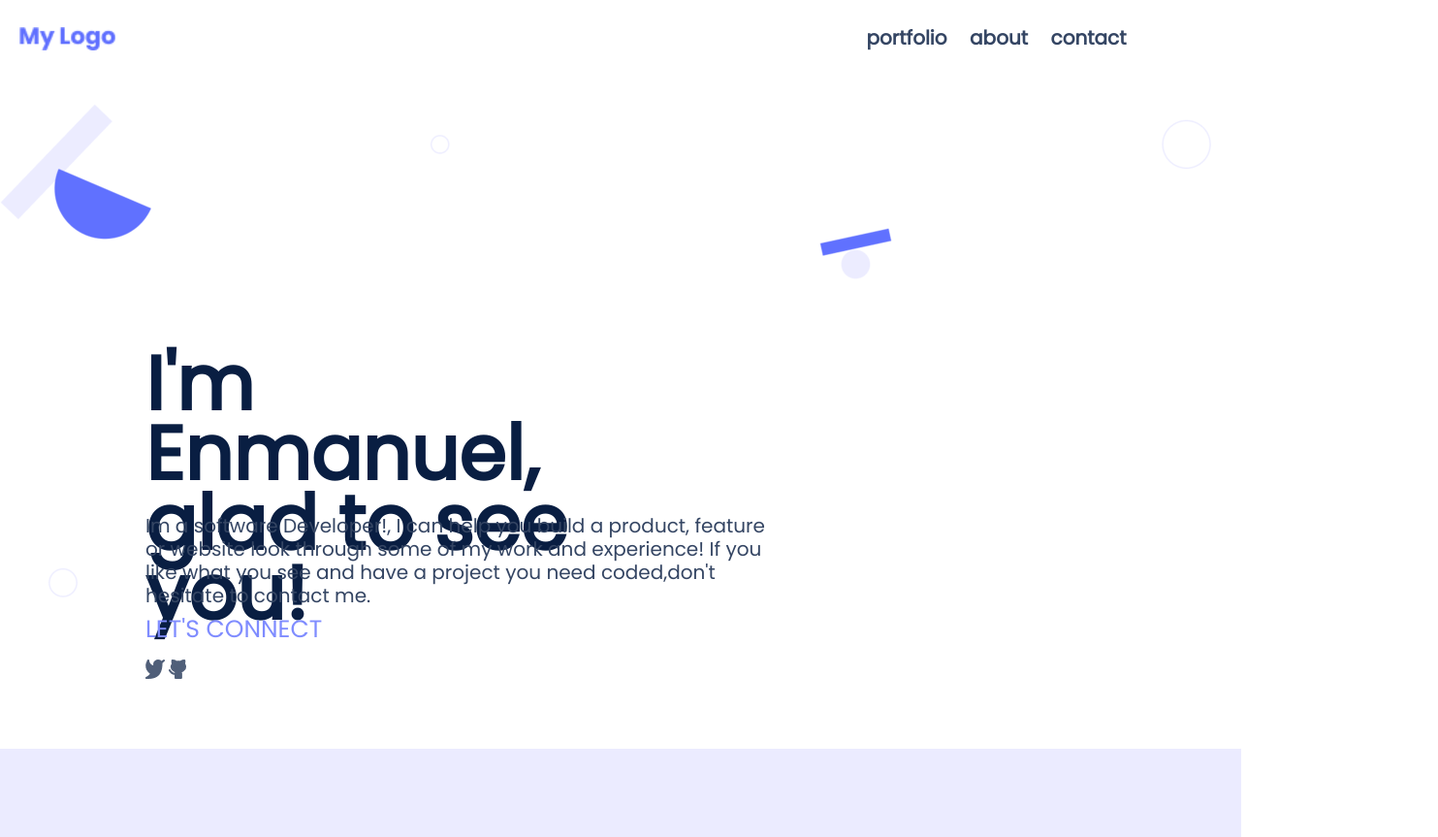
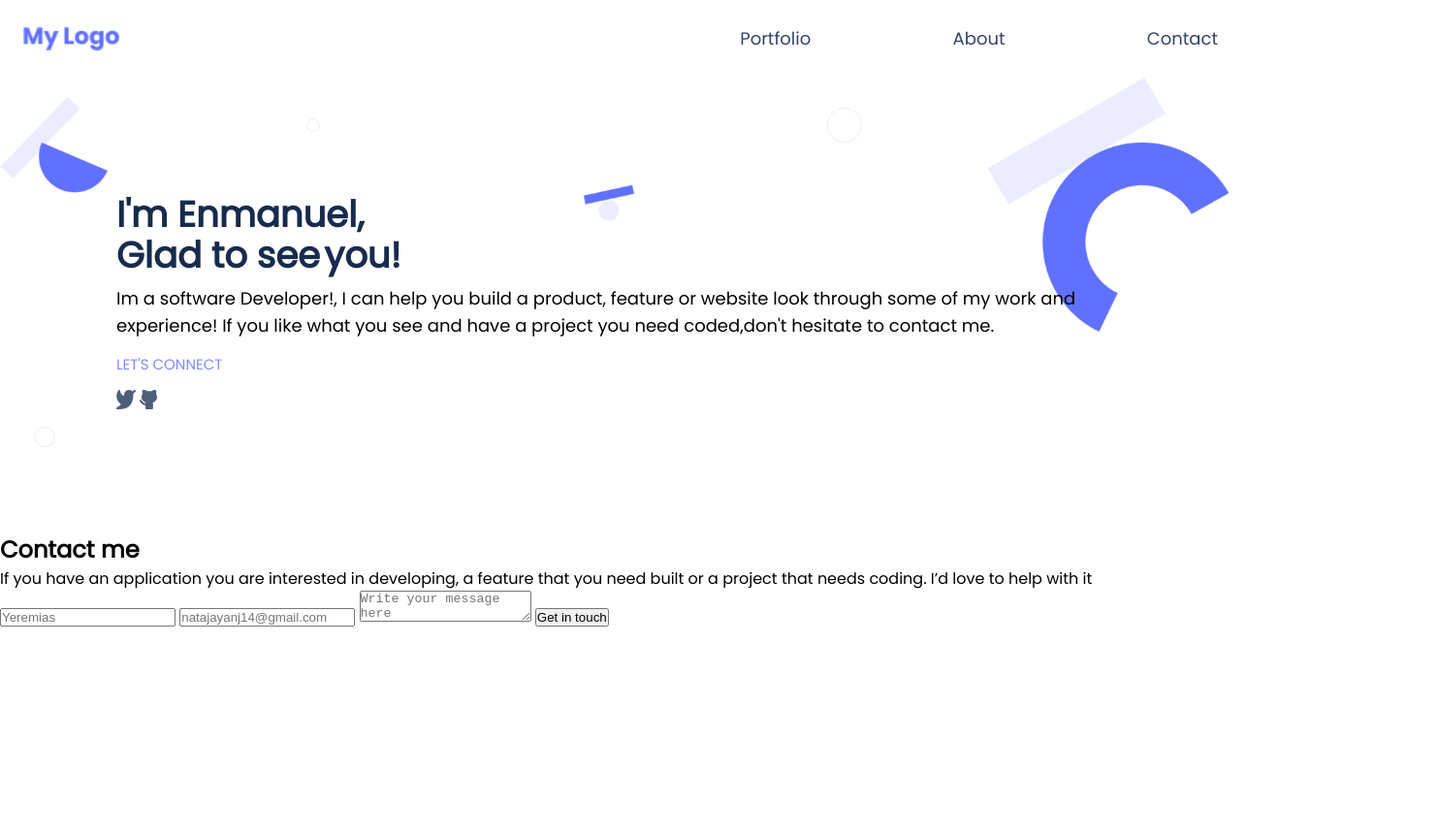
Before and after one commit to elassis/mobile_version_portfolio, a plain HTML site: page index.html in a window 1280 px wide. Shown: the top 863 px of the page at 97% size, 1483 px wide, since content can reach past the window. After the commit the page ends 800 px from the top, so only its background shows below. Drawn offline with Linux system fonts and the light colour scheme.

Commit message:
Add Responsiveness to main nav

```diff
--- a/index.html
+++ b/index.html
@@ -11,25 +11,24 @@
     <title>Document</title>
 </head>
 <body>
-    <header>
-        <div>
-            <img src="elements/my-logo.png" alt="logo">
-        </div>
-        <nav>
+    <header class="header">
+            <img src="elements/my-logo.png" alt="logo" class="img-logo">
+        <nav class="nav">
             <ul class="navbar">
                 <li><a href="#">portfolio</a></li>
                 <li><a href="#">about</a></li>
                 <li><a href="#">contact</a></li>
             </ul>
-            <i class="fas fa-bars"></i>
+            <i class="fas fa-bars icon-element"></i>
         </nav>
+
     </header>
-    <main>
-        <div class="test"></div>
-        <span class="shapes-mobile"></span>
+    <main class="main">
 
         <div class="wrapper">
-            <h2 class="primary-text">I'm Enmanuel, glad to see you!</h2>
+            <h1 class="primary-text">I'm Enmanuel,</h1>
+            <h2 class="primary-text float">Glad to see</h2>
+            <h3 class="primary-text you">you!</h3>
             <p class="secondary-text">Im a software Developer!, I can help you build a product, feature or website look through some of my work and experience!
                 If you like what you see and have a project you need coded,don't hesitate to contact me.</p>
             <p class="third-text">let's connect</p>
@@ -40,7 +39,7 @@
           </div>
     </main>
 
-    <section>
+    <!-- <section>
       <ul class="work">
         <li class="project">
             <div class="screenshot">
@@ -139,11 +138,11 @@
         </div>
         </li>
       </ul>
-    </section>
+    </section> -->
 
-    <section class="about">
+    <!-- <section class="about">
         <div class="wrapper-about">
-            <h2 class="about-title ">About Myself</h2>
+            <h2 class="about-title">About Myself</h2>
             <p class="about-subtitle ">Im a software Developer!, I can help you build a product, feature or website look through some of my work and experience!
                 If you like what you see and have a project you need coded,don't hesitate to contact me.</p>
             <a class="third-text conect">let's connect</a>
@@ -189,7 +188,7 @@
             </div>
           </li>
         </ul>
-    </section>
+    </section> -->
     <section class="contact-form">
         <span class="shapes-form"></span>
 
--- a/style.css
+++ b/style.css
@@ -1,29 +1,82 @@
-body {
+* {
   margin: 0;
   padding: 0;
-  font-family: Poppins, sans-serif;
   box-sizing: border-box;
+list-style-type: none;
+text-decoration: none;
 }
 
-header {
-  display: flex;
-  flex-basis: 100vw;
-  height: 80px;
+body {
+  font-family: Poppins, sans-serif;
 }
 
-header > div {
-  width: 90%;
-  display: flex;
-  justify-content: flex-start;
-  align-self: center;
-  padding-left: 20px;
+.navbar {
+  display: none;
 }
 
-header > div > img {
+ header {
+  display: flex;
+  height: 80px;
+  justify-content: space-between;
+  padding: 0 24px;
+  align-items: center;
+}
+
+
+.img-logo {
   min-width: 100px;
   height: auto;
 }
 
+.icon {
+ color: #6070FF;
+ font-size: 20px;
+}
+
+.main {
+  background-image: url(./elements/header-shapes-mobile.png);
+  background-repeat: no-repeat;
+  background-size: 100%;
+}
+
+.wrapper {
+  padding: 120px 24px;
+}
+
+.primary-text {
+  font-family: "Poppins", sans-serif;
+font-style: normal;
+font-weight: bold;
+font-size: 32px;
+line-height: 42px;
+color: #172B4D;
+}
+
+.you {
+  margin-bottom: 10px;
+}
+
+.secondary-text {
+  font-family: "Poppins", sans-serif;
+font-style: normal;
+font-weight: normal;
+font-size: 14px;
+line-height: 20px;
+max-width: 400px;
+margin-bottom: 10px;
+}
+
+.third-text {
+  font-family: "Poppins", sans-serif;
+font-style: normal;
+font-weight: 500;
+font-size: 13px;
+line-height: 20px;
+color: #7F8CFF;
+text-transform: uppercase;
+margin-bottom: 10px;
+}
+/*
 nav {
   display: flex;
   width: 50%;
@@ -60,15 +113,15 @@ main {
 .shapes-mobile {
   display: block;
   position: absolute;
-  background-image: url('elements/main-shapes-mobile.png');
+  background-image: url("elements/main-shapes-mobile.png");
   background-repeat: no-repeat;
   width: 300px;
   height: 748px;
   top: 80px;
 }
 
-.wrapper {
-  position: relative;
+.wrapper { */
+  /* position: relative;
   width: 800px;
   height: 400px;
   top: 250px;
@@ -76,15 +129,15 @@ main {
   display: grid;
   grid-template-rows: 25% 25% 15% 5%;
   grid-template-areas:
-    'title'
-    'subtitle'
-    'button'
-    'social';
-}
+    "title"
+    "subtitle"
+    "button"
+    "social"; */
+/* } */
 
-.shapes-desktop {
+/* .shapes-desktop {
   position: absolute;
-  background-image: url('elements/shapes-desktop.png');
+  background-image: url("elements/shapes-desktop.png");
   width: 1348px;
   height: 720px;
 }
@@ -130,7 +183,7 @@ ul {
 }
 
 /* work section */
-.work {
+/* .work {
   display: grid;
   width: 100vw;
   margin-top: 15%;
@@ -160,11 +213,11 @@ ul {
   display: grid;
   grid-template-rows: 80px 30px 60px 60px 100px;
   grid-template-areas:
-    'p-title'
-    'p-meta'
-    'p-subtitle'
-    'p-tech'
-    'p-button';
+    "p-title"
+    "p-meta"
+    "p-subtitle"
+    "p-tech"
+    "p-button";
   padding: 0;
   margin: 0;
 }
@@ -261,13 +314,13 @@ ul {
 .buton:disabled {
   color: #5e6c84;
   border-color: #5e6c84;
-}
+} */
 
 /******************  about section  *********************/
-.about {
+/* .about {
   display: grid;
   grid-template-columns: 55% 45%;
-  grid-template-areas: 'about-self''tech';
+  grid-template-areas: "about-self" "tech";
   padding: 150px 0;
   margin: 0;
 }
@@ -280,18 +333,18 @@ ul {
   display: grid;
   grid-template-rows: 100px 120px 80px 50px 30px;
   grid-template-areas:
-    'about-title'
-    'about-subtitle'
-    'conect'
-    'about-social'
-    'about-button';
+    "about-title"
+    "about-subtitle"
+    "conect"
+    "about-social"
+    "about-button";
   align-self: center;
   width: 80%;
   height: 400px;
   margin-left: 100px;
 }
 
-.wrapper-about{
+.wrapper-about {
   display: flex;
   flex-direction: column;
 }
@@ -300,9 +353,9 @@ ul {
   display: grid;
   grid-template-rows: 250px 60px 60px;
   grid-template-areas:
-    'lang'
-    'frame'
-    'skills';
+    "lang"
+    "frame"
+    "skills";
   width: 90%;
   height: 400px;
   margin: 0;
@@ -315,8 +368,8 @@ ul {
   margin-top: 20px;
   grid-template-rows: 80px 180px;
   grid-template-areas:
-    'title'
-    'langs';
+    "title"
+    "langs";
   border-bottom: 1px solid #e5e5e5;
 }
 
@@ -368,11 +421,11 @@ ul {
   width: 50px;
   height: 50px;
   margin: auto;
-}
+} */
 
 /**********************  contact section code  ****************************/
 
-.contact-form {
+/* .contact-form {
   display: flex;
   flex-direction: column;
   background: #6070ff;
@@ -477,22 +530,89 @@ ul {
 .shapes-form {
   display: block;
   position: absolute;
-  background-image: url('elements/form-shapes-desktop.png');
+  background-image: url("elements/form-shapes-desktop.png");
   width: 1324px;
   height: 712px;
   background-repeat: no-repeat;
   left: 159px;
   top: 4500px;
+} */
+
+@media only screen and (min-width: 600px) {
+.nav {
+  width: 50%;
+}
+.navbar {
+  display: flex;
+  width: 100%;
+  align-items: center;
+  justify-content: space-between;
 }
 
-@media only screen and (min-width: 1100px) {/********************************   */
-  nav > .fa-bars {
+i.icon-element {
+  display: none;
+}
+
+
+.navbar > li > a {
+  font-family: "Poppins", sans-serif;
+font-style: normal;
+font-weight: 500;
+font-size: 18px;
+line-height: 20px;
+color: #344563;
+text-transform: capitalize;
+}
+
+}
+
+@media only screen and (min-width: 768px) {
+  .nav {
+    width: 40%;
+  }
+
+  .main {
+    background-image: url(./elements/shapes-desktop.png);
+  }
+
+  .wrapper {
+    padding: 87px;
+}
+
+  .primary-text {
+  font-size: 37px;
+  line-height: 42px;
+  }
+
+.float, .you {
+  display: inline-block;
+}
+
+  .secondary-text {
+  font-size: 18px;
+  line-height: 28px;
+  max-width: 100%;
+  }
+
+  .third-text {
+  font-size: 15px;
+  line-height: 32px;
+  }
+}
+
+ @media only screen and (min-width: 992px) {
+  /********************************   */
+
+  .wrapper {
+    padding: 120px;
+}
+ }
+  /* nav > .fa-bars {
     display: none;
   }
 
   nav > .navbar {
     display: flex;
-
   }
   .navbar > li > a {
     font-size: 20px;
@@ -511,20 +631,20 @@ ul {
     display: grid;
     grid-template-rows: 34% 20% 10% 5%;
     grid-template-areas:
-      'title'
-      'subtitle'
-      'button'
-      'social';
+      "title"
+      "subtitle"
+      "button"
+      "social";
   }
 
   .shapes-mobile {
     display: block;
     position: absolute;
-    background-image: url('elements/shapes-desktop.png');
-    width:100%;
+    background-image: url("elements/shapes-desktop.png");
+    width: 100%;
     height: 800px;
   }
-  .test{
+  .test {
     background-color: red;
     width: 0;
     height: 0;
@@ -570,7 +690,7 @@ ul {
   }
 
   /********************** work section */
-  .work {
+  /* .work {
     display: grid;
     width: 100vw;
     margin-top: 15%;
@@ -579,9 +699,9 @@ ul {
     row-gap: 50px;
     padding: 100px 0;
     justify-content: center;
-  }
+  } */
 
-  .project {
+  /* .project {
     background-color: white;
     width: 1500px;
     display: grid;
@@ -590,22 +710,22 @@ ul {
     padding: 20px 20px;
     border: 1px solid rgb(221, 212, 212);
     gap: 20px;
-  }
+  } */
 
-  .screenshot > img {
+  /* .screenshot > img {
     width: 90%;
-    height:auto;
+    height: auto;
   }
 
   .project-info {
     display: grid;
     grid-template-rows: 100px 50px 100px 50px 100px;
     grid-template-areas:
-      'p-title'
-      'p-meta'
-      'p-subtitle'
-      'p-tech'
-      'p-button';
+      "p-title"
+      "p-meta"
+      "p-subtitle"
+      "p-tech"
+      "p-button";
     padding: 0;
     margin: 0;
   }
@@ -703,13 +823,13 @@ ul {
   .buton:disabled {
     color: #5e6c84;
     border-color: #5e6c84;
-  }
+  } */ */
 
   /******************  about section  *********************/
-  .about {
+  /* .about {
     display: grid;
     grid-template-columns: 45% 55%;
-    grid-template-areas: 'about-self''tech';
+    grid-template-areas: "about-self" "tech";
     padding: 150px 0;
     margin: 0;
   }
@@ -720,7 +840,7 @@ ul {
 
     margin-left: 100px;
 
-    padding:0px 0px 0px 0px;
+    padding: 0px 0px 0px 0px;
   }
 
   .about-title {
@@ -731,29 +851,27 @@ ul {
     font-weight: 700;
     line-height: 72px;
     margin-top: 0;
-    border:1px solid red;
+    border: 1px solid red;
   }
 
   .about-subtitle {
-
     font-style: normal;
     font-weight: normal;
     text-align: left;
     font-size: 20px;
     color: #344563;
-    margin:0;
-    border:1px solid blue;
+    margin: 0;
+    border: 1px solid blue;
   }
 
   .conect {
-
     padding: 0;
 
     align-content: center;
     font-weight: normal;
     font-size: 16px;
-    border:1px solid yellow;
-    margin:0;
+    border: 1px solid yellow;
+    margin: 0;
   }
 
   .about-social {
@@ -790,7 +908,7 @@ ul {
   }
 
   /**********  contact-form  *************/
-  .contact-form {
+  /* .contact-form {
     display: flex;
     flex-direction: column;
     background: #6070ff;
@@ -813,11 +931,11 @@ ul {
     padding-bottom: 20px;
     width: 52%;
     margin: auto;
-  }
+  } */ */
 
-  .contact-button {
+  /* .contact-button {
     margin: auto;
-  }
+  } */
 
   /*.shapes-form {
     position: absolute;
@@ -827,4 +945,4 @@ ul {
     left: 0;
     top: 3900px;
   }*/
-}
+} */
```
Also changed, not shown: elements/header-shapes-mobile.png (added).
